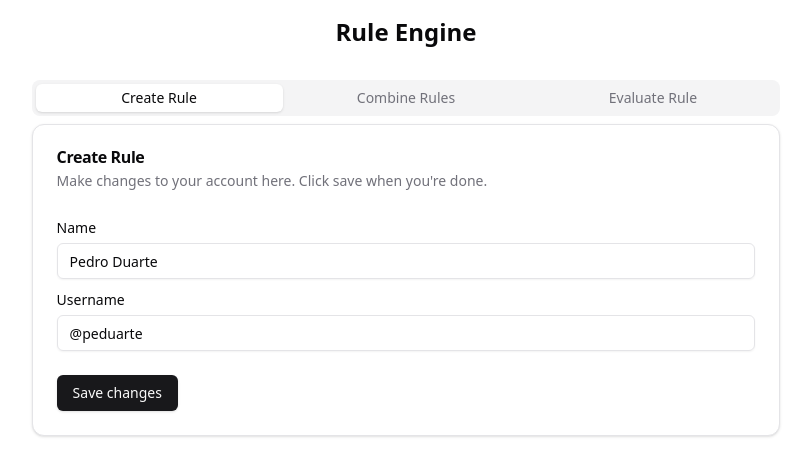
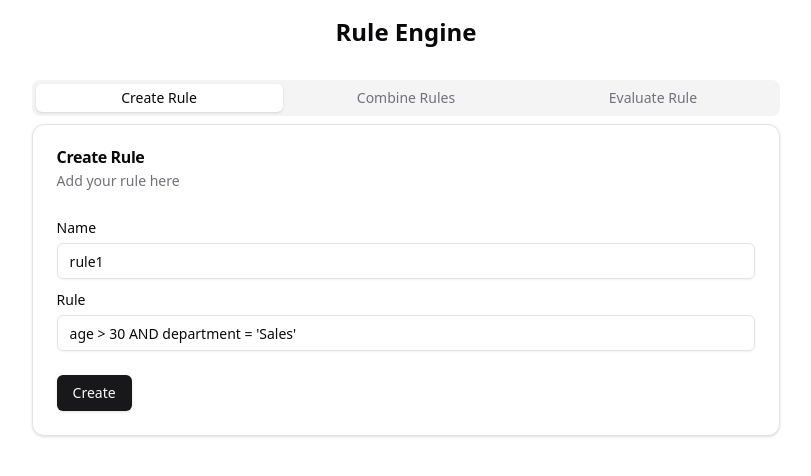
Before and after one commit to yash7xm/Rule_Engine_UI, a React (Vite) app: page / in a window 1280 px wide. Shown: the top 476 px of the page, without its empty margins (234-1045 px from the left). Built offline with nearby package versions, Linux system fonts and the light colour scheme.

Commit message:
cards content update

```diff
--- a/src/components/cards/combine_rule.tsx
+++ b/src/components/cards/combine_rule.tsx
@@ -17,22 +17,24 @@ function CombineRules() {
                 <CardHeader>
                     <CardTitle>Combine Rules</CardTitle>
                     <CardDescription>
-                        Change your password here. After saving, you'll be
-                        logged out.
+                        Provide comma separated rules to be comined
                     </CardDescription>
                 </CardHeader>
                 <CardContent className="space-y-2">
                     <div className="space-y-1">
-                        <Label htmlFor="current">Current password</Label>
-                        <Input id="current" type="password" />
+                        <Label htmlFor="name">Name</Label>
+                        <Input id="name" defaultValue="combine_rule1" />
                     </div>
                     <div className="space-y-1">
-                        <Label htmlFor="new">New password</Label>
-                        <Input id="new" type="password" />
+                        <Label htmlFor="username">Rule</Label>
+                        <Input
+                            id="username"
+                            defaultValue="age > 30 , department = 'Sales'"
+                        />
                     </div>
                 </CardContent>
                 <CardFooter>
-                    <Button>Save password</Button>
+                    <Button>Combine & Create</Button>
                 </CardFooter>
             </Card>{" "}
         </>
--- a/src/components/cards/create_rule.tsx
+++ b/src/components/cards/create_rule.tsx
@@ -16,23 +16,23 @@ function CreateRule() {
             <Card>
                 <CardHeader>
                     <CardTitle>Create Rule</CardTitle>
-                    <CardDescription>
-                        Make changes to your account here. Click save when
-                        you're done.
-                    </CardDescription>
+                    <CardDescription>Add your rule here</CardDescription>
                 </CardHeader>
                 <CardContent className="space-y-2">
                     <div className="space-y-1">
                         <Label htmlFor="name">Name</Label>
-                        <Input id="name" defaultValue="Pedro Duarte" />
+                        <Input id="name" defaultValue="rule1" />
                     </div>
                     <div className="space-y-1">
-                        <Label htmlFor="username">Username</Label>
-                        <Input id="username" defaultValue="@peduarte" />
+                        <Label htmlFor="username">Rule</Label>
+                        <Input
+                            id="username"
+                            defaultValue="age > 30 AND department = 'Sales'"
+                        />
                     </div>
                 </CardContent>
                 <CardFooter>
-                    <Button>Save changes</Button>
+                    <Button>Create</Button>
                 </CardFooter>
             </Card>
         </>
--- a/src/components/cards/evaluate_rule.tsx
+++ b/src/components/cards/evaluate_rule.tsx
@@ -17,18 +17,21 @@ function EvaluateRule() {
                 <CardHeader>
                     <CardTitle>Evaluate Rule</CardTitle>
                     <CardDescription>
-                        Change your password here. After saving, you'll be
-                        logged out.
+                        Provide combined rule's AST and a dictionary data
+                        containing attributes.
                     </CardDescription>
                 </CardHeader>
                 <CardContent className="space-y-2">
                     <div className="space-y-1">
-                        <Label htmlFor="current">Current password</Label>
-                        <Input id="current" type="password" />
+                        <Label htmlFor="name">AST</Label>
+                        <Input id="name" defaultValue="combine_rule1" />
                     </div>
                     <div className="space-y-1">
-                        <Label htmlFor="new">New password</Label>
-                        <Input id="new" type="password" />
+                        <Label htmlFor="username">Data</Label>
+                        <Input
+                            id="data"
+                            defaultValue='{"age": 35, "department": "Sales", "salary": 60000, "experience": 3}'
+                        />
                     </div>
                 </CardContent>
                 <CardFooter>
```
